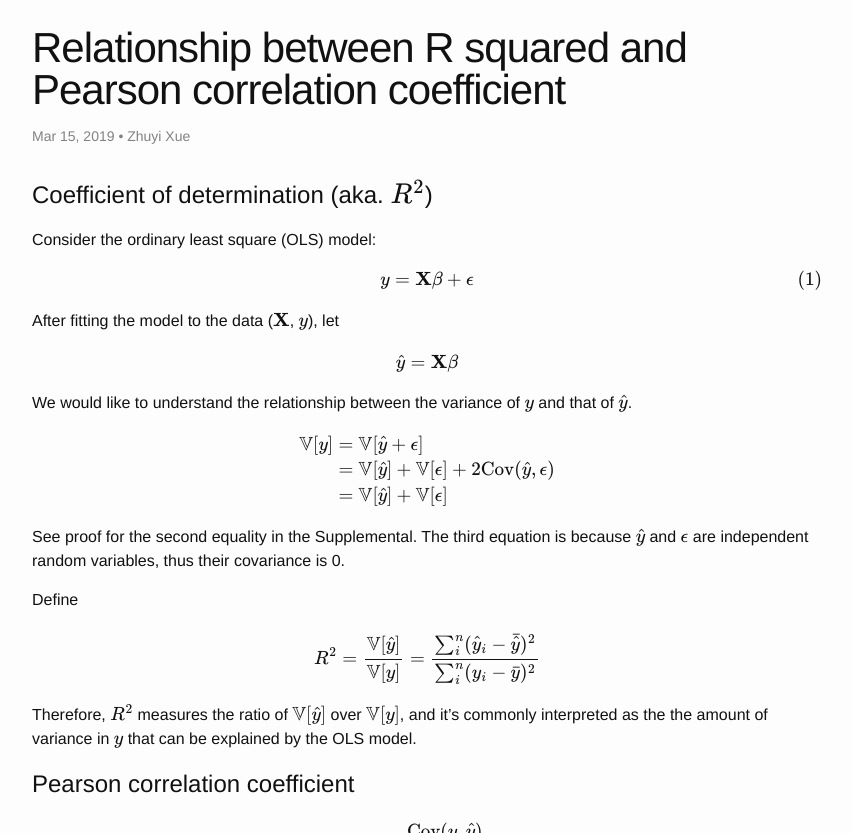
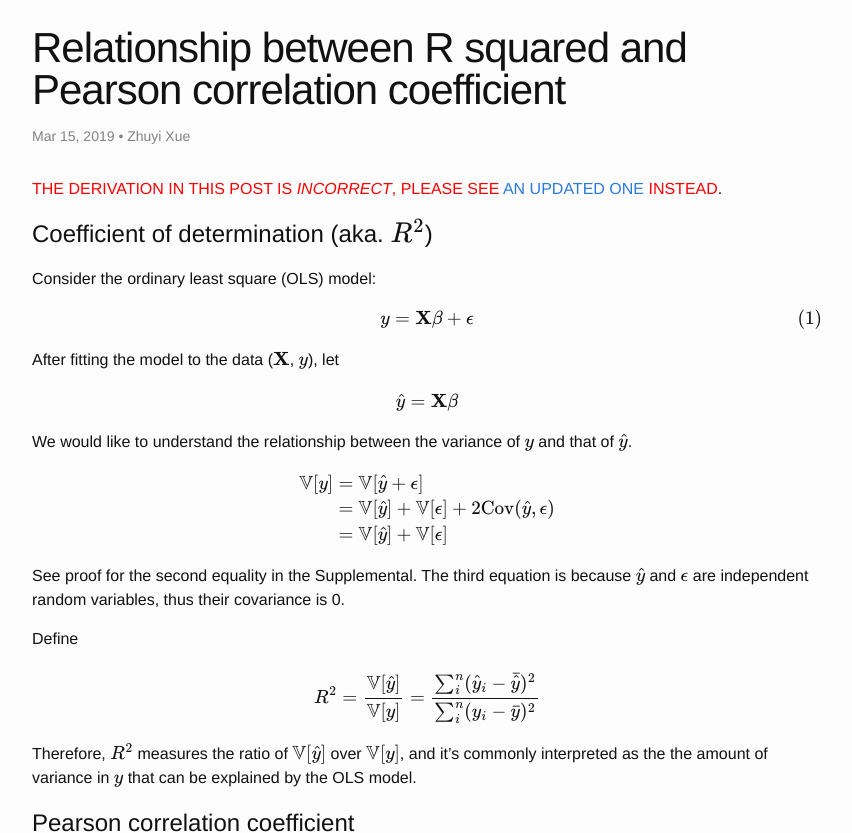
Before and after one commit to zyxue/zyxue.github.io, a Jekyll site: the page built from _posts/2019-03-15-relationship-between-coefficient-of-determination-and-pearson-correlation-coefficient.md, in a window 1280 px wide and 900 px high, cut to the strip 67-900 px from the top of the window. Shown: the whole strip, without its empty margins (213-1065 px from the left). Built offline with Jekyll 4.4.1, drawn with Linux system fonts in a browser that asks for light colours; formulas are drawn with MathJax 3; comment, search, counter and statistics services are not loaded.

Commit message:
added a deprecation note in the old pearson correlation coefficient related post

```diff
--- a/_posts/2019-03-15-relationship-between-coefficient-of-determination-and-pearson-correlation-coefficient.md
+++ b/_posts/2019-03-15-relationship-between-coefficient-of-determination-and-pearson-correlation-coefficient.md
@@ -10,6 +10,11 @@ MathJax.Hub.Config({
   TeX: { equationNumbers: { autoNumber: "AMS" } }
 });
 </script>
+
+<span style="color:red">THE DERIVATION IN THIS POST IS <i>INCORRECT</i>, PLEASE SEE [AN
+UPDATED
+ONE](https://zyxue.github.io/2023/12/17/coefficient-of-determination-and-pearson-correlation-coefficient-are-equivalent-in-OLS.html)
+INSTEAD</span>.
 
 # Coefficient of determination (aka. $R^2$)
 
```
